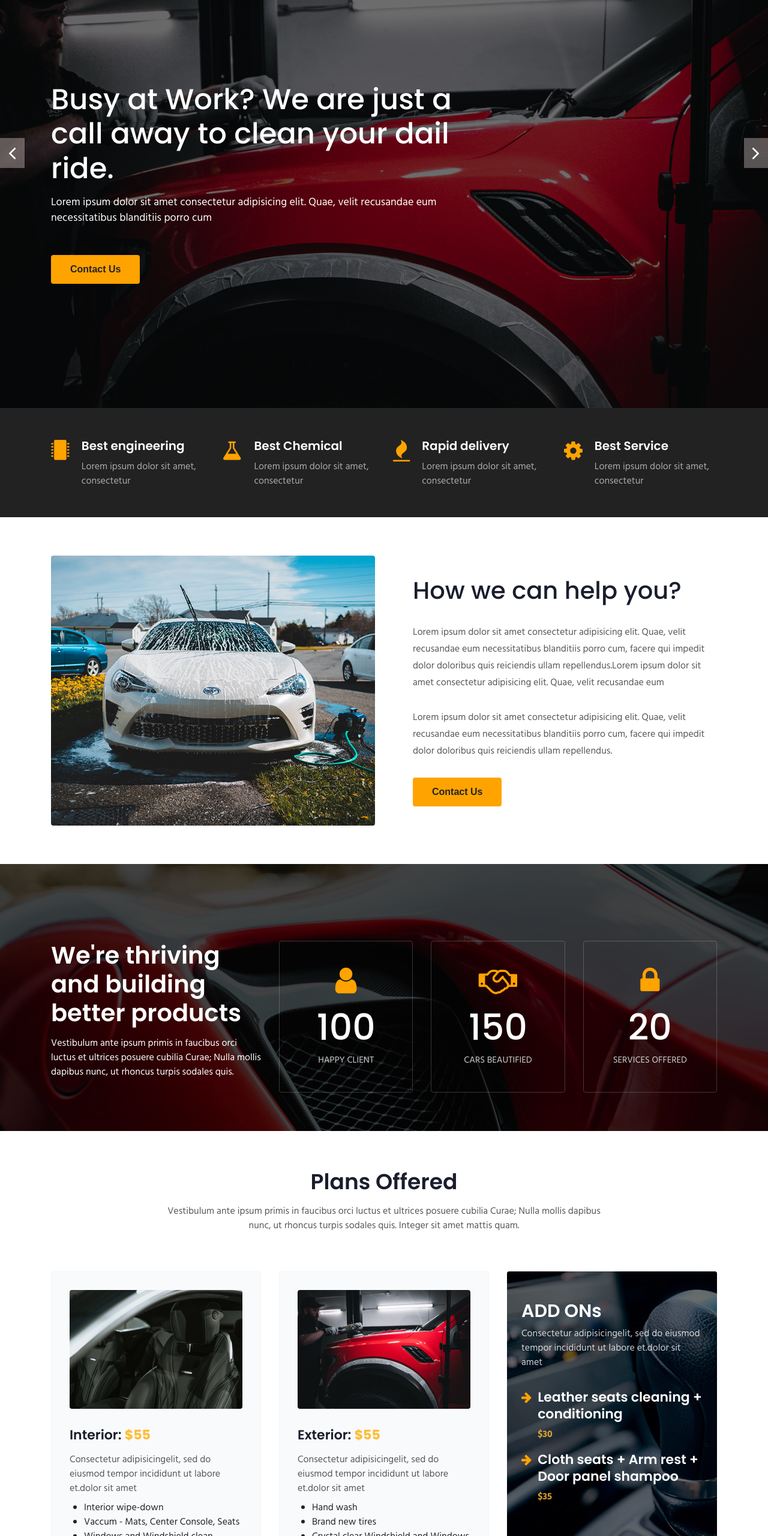
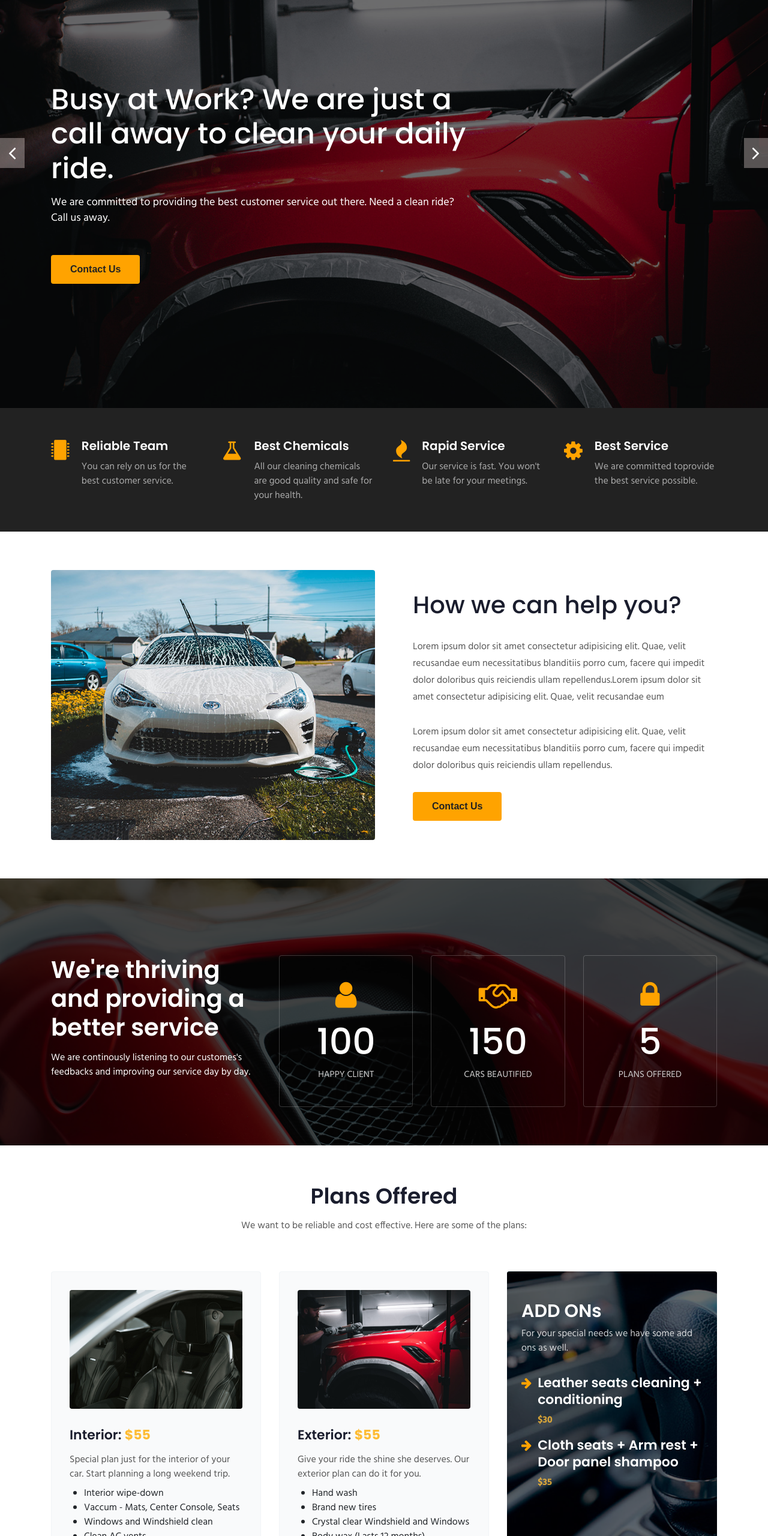
Before and after one commit to hawkeyedetailing/hawkeyedetailing, a plain HTML site: page index.html in a window 1280 px wide. Shown: the part 120-2680 px from the top of the page at 60% size. Drawn offline with nearby package versions, Linux system fonts and the light colour scheme.

Commit message:
Content updated

```diff
--- a/assets/css/style.scss
+++ b/assets/css/style.scss
@@ -9,3 +9,9 @@
   color: #FEBC35!important;
   font-weight: bold
 }
+.imgfeed{
+  img{
+    max-height: 100px;
+    display: inline-block;
+  }
+}
--- a/index.html
+++ b/index.html
@@ -6,7 +6,7 @@
     <link rel="shortcut icon" href="assets/images/favicon.png"/>
 		<meta name="viewport" content="width=device-width, initial-scale=1, shrink-to-fit=no">
 		<title>Hawk Eye - Auto Detailing in Canada</title>
-    <meta name="description" content="Busy at Work? We are just a call away to clean your dail ride."/>
+    <meta name="description" content="Busy at Work? We are just a call away to clean your daily ride."/>
     <meta name="keywords" content="auto car detailing, car detailing, auto detailing"/>
     <meta name="author" content="Gagandeep Singh"/>
     <meta name="copyright" content="Hawk Eye Detailing"/>
@@ -39,6 +39,9 @@
 							<li class="nav-item">
 								<a class="nav-link" href="#contact">Contact</a>
 							</li>
+							<li class="nav-item">
+								<a class="btn btn-secondary" href="feedback.html">Feedback</a>
+							</li>
 						</ul>
 					</div>
 				</div>
@@ -54,8 +57,8 @@
 								<div class="banner-info">
 									<div class="container">
 										<div class="banner-info-bg mr-auto">
-											<h5>Busy at Work? We are just a call away to clean your dail ride.</h5>
-											<p>Lorem ipsum dolor sit amet consectetur adipisicing elit. Quae, velit recusandae eum necessitatibus blanditiis porro cum</p>
+											<h5>Busy at Work? We are just a call away to clean your daily ride.</h5>
+											<p>We are committed to providing the best customer service out there. Need a clean ride? Call us away.</p>
 											<a class="btn btn-secondary btn-theme2 mt-md-5 mt-4" href="#contact">Contact Us</a>
 										</div>
 									</div>
@@ -69,8 +72,8 @@
 								<div class="banner-info">
 									<div class="container">
 										<div class="banner-info-bg mr-auto">
-											<h5>Fast and Reliable Car services</h5>
-											<p>Lorem ipsum dolor sit amet consectetur adipisicing elit. Quae, velit recusandae eum necessitatibus blanditiis porro cum</p>
+											<h5>Busy at Work? We are just a call away to clean your daily ride.</h5>
+											<p>We are committed to providing the best customer service out there. Need a clean ride? Call us away.</p>
                       <a class="btn btn-secondary btn-theme2 mt-md-5 mt-4" href="#services">Our Services</a>
 										</div>
 									</div>
@@ -84,8 +87,8 @@
 								<div class="banner-info">
 									<div class="container">
 										<div class="banner-info-bg mr-auto">
-											<h5>A company involved in service, maintenance</h5>
-											<p>Lorem ipsum dolor sit amet consectetur adipisicing elit. Quae, velit recusandae eum necessitatibus blanditiis porro cum</p>
+											<h5>Busy at Work? We are just a call away to clean your daily ride.</h5>
+											<p>We are committed to providing the best customer service out there. Need a clean ride? Call us away.</p>
 											<a class="btn btn-secondary btn-theme2 mt-md-5 mt-4" href="#about">About Us</a>
 										</div>
 									</div>
@@ -99,8 +102,8 @@
 								<div class="banner-info">
 									<div class="container">
 										<div class="banner-info-bg mr-auto">
-											<h5>We're thriving and building better products</h5>
-											<p>Lorem ipsum dolor sit amet consectetur adipisicing elit. Quae, velit recusandae eum necessitatibus blanditiis porro cum</p>
+											<h5>Busy at Work? We are just a call away to clean your daily ride.</h5>
+											<p>We are committed to providing the best customer service out there. Need a clean ride? Call us away.</p>
                       <a class="btn btn-secondary btn-theme2 mt-md-5 mt-4" href="#about">Read More</a>
                     </section>
 										</div>
@@ -158,8 +161,8 @@
 							<div class="float-lt feature-gd">
 								<div class="icon"> <span class="fa fa-microchip" aria-hidden="true"></span></div>
 								<div class="icon-info">
-									<h5>Best engineering</h5>
-									<p class="mt-2">Lorem ipsum dolor sit amet, consectetur </p>
+									<h5>Reliable Team</h5>
+									<p class="mt-2">You can rely on us for the best customer service.</p>
 								</div>
 							</div>
 						</div>
@@ -167,8 +170,8 @@
 							<div class="float-mid feature-gd">
 								<div class="icon"> <span class="fa fa-flask" aria-hidden="true"></span></div>
 								<div class="icon-info">
-									<h5>Best Chemical</h5>
-									<p class="mt-2">Lorem ipsum dolor sit amet, consectetur </p>
+									<h5>Best Chemicals</h5>
+									<p class="mt-2">All our cleaning chemicals are good quality and safe for your health.</p>
 								</div>
 							</div>
 						</div>
@@ -176,8 +179,8 @@
 							<div class="float-rt feature-gd">
 								<div class="icon"> <span class="fa fa-fire" aria-hidden="true"></span></div>
 								<div class="icon-info">
-									<h5>Rapid delivery</h5>
-									<p class="mt-2">Lorem ipsum dolor sit amet, consectetur </p>
+									<h5>Rapid Service</h5>
+									<p class="mt-2">Our service is fast. You won't be late for your meetings.</p>
 								</div>
 							</div>
 						</div>
@@ -186,7 +189,7 @@
 								<div class="icon"> <span class="fa fa-cog" aria-hidden="true"></span></div>
 								<div class="icon-info">
 									<h5>Best Service</h5>
-									<p class="mt-2">Lorem ipsum dolor sit amet, consectetur </p>
+									<p class="mt-2">We are committed toprovide the best service possible.</p>
 								</div>
 							</div>
 						</div>
@@ -217,8 +220,8 @@
 				<div class="container py-md-3">
 					<div class="row pt-lg-5 mt-lg-3">
 						<div class="col-lg-4 features-with-17-left_sur">
-							<h4 class="lft-head">We're thriving and building better products</h4>
-							<p>Vestibulum ante ipsum primis in faucibus orci luctus et ultrices posuere cubilia Curae; Nulla mollis dapibus nunc, ut rhoncus turpis sodales quis.</p>
+							<h4 class="lft-head">We're thriving and providing a better service</h4>
+							<p>We are continously listening to our customes's feedbacks and improving our service day by day.</p>
 						</div>
 						<div class="col-lg-8 my-lg-0 my-5 align-self-center features-with-17-right_sur">
 							<div class="features-with-17-right-tp_sur text-center">
@@ -244,8 +247,8 @@
 									<span class="fa fa-lock s3"></span>
 								</div>
 								<div class="features-with-17-left2">
-									<h6>20</h6>
-									<p>SERVICES OFFERED</p>
+									<h6>5</h6>
+									<p>PLANS OFFERED</p>
 								</div>
 							</div>
 						</div>
@@ -259,10 +262,7 @@
 				<div class="container py-md-3">
 					<div class="heading text-center mx-auto">
 						<h3 class="head">Plans Offered</h3>
-						<p class="my-3 head"> Vestibulum ante ipsum primis in faucibus orci luctus et ultrices posuere cubilia Curae;
-							Nulla mollis dapibus nunc, ut rhoncus
-							turpis sodales quis. Integer sit amet mattis quam.
-						</p>
+						<p class="my-3 head">We want to be reliable and cost effective. Here are some of the plans:</p>
 					</div>
 					<div class="fea-gd-vv text-center row mt-5 pt-3">
 						<div class="col-lg-4 col-md-6">
@@ -270,7 +270,7 @@
 								<a href="" class="disabled-link"><img src="assets/images/g1.jpg" class="img-responsive" alt=""></a>
 								<div class="float-lt feature-gd">
 									<h3><a href="services.html" class="disabled-link">Interior: <span class="colored">$55</span></a> </h3>
-									<p> Consectetur adipisicingelit, sed do eiusmod tempor incididunt ut labore et.dolor sit amet </p>
+									<p>Special plan just for the interior of your car. Start planning a long weekend trip.</p>
 									<ul class="ml-4 mt-2">
                     <li>Interior wipe-down</li>
                     <li>Vaccum - Mats, Center Console, Seats</li>
@@ -286,7 +286,7 @@
 								<a href="services.html"><img src="assets/images/g2.jpg" class="img-responsive" alt=""></a>
 								<div class="float-lt feature-gd">
                   <h3><a href="services.html" class="disabled-link">Exterior: <span class="colored">$55</span></a> </h3>
-									<p> Consectetur adipisicingelit, sed do eiusmod tempor incididunt ut labore et.dolor sit amet </p>
+									<p>Give your ride the shine she deserves. Our exterior plan can do it for you.</p>
 									<ul class="ml-4 mt-2">
                     <li>Hand wash</li>
                     <li>Brand new tires</li>
@@ -300,7 +300,7 @@
 						<div class="col-lg-4 col-md-6 mt-lg-0 mt-5">
 							<div class="float-top-1 text-left pl-4 pr-4 py-5">
 								<h4 class="">ADD ONs</h4>
-								<p class="mt-2">Consectetur adipisicingelit, sed do eiusmod tempor incididunt ut labore et.dolor sit amet </p>
+								<p class="mt-2">For your special needs we have some add ons as well.</p>
 								<div class="top-right mt-4 pt-2">
 									<div class="icon-left pt-1">
 										<span class="fa fa-arrow-right"></span>
@@ -326,7 +326,6 @@
 								<a href="services.html" class="disabled-link"><img src="assets/images/g3.jpg" class="img-responsive" alt=""></a>
 								<div class="float-lt feature-gd">
                   <h3><a href="services.html" class="disabled-link">Basic Pack: <span class="colored">$105</span></a> </h3>
-									<p> Consectetur adipisicingelit, sed do eiusmod tempor incididunt ut labore et.dolor sit amet </p>
 									<ul class="ml-4 mt-2">
                     <li>Full body wash</li>
                     <li>Wheel clean</li>
@@ -343,7 +342,6 @@
 								<a href="services.html" class="disabled-link"><img src="assets/images/g7.jpg" class="img-responsive" alt=""></a>
 								<div class="float-lt feature-gd">
 									<h3><a href="services.html" class="disabled-link">Pro Pack: <span class="colored">$135</span></a> </h3>
-									<p> Consectetur adipisicingelit, sed do eiusmod tempor incididunt ut labore et.dolor sit amet </p>
                   <ul class="ml-4 mt-2">
                     <li><strong>Basic package +</strong></li>
                     <li>Exterior plastic polish</li>
@@ -359,7 +357,6 @@
 								<a href="services.html" class="disabled-link"><img src="assets/images/g6.jpg" class="img-responsive" alt=""></a>
 								<div class="float-lt feature-gd">
 									<h3><a href="services.html" class="disabled-link">Premium Package: <span class="colored">$170</span></a> </h3>
-									<p> Consectetur adipisicingelit, sed do eiusmod tempor incididunt ut labore et.dolor sit amet </p>
                   <ul class="ml-4 mt-2">
                     <li><strong>Basic and Pro package +</strong></li>
                     <li>Degrease all body paint and tires</li>
@@ -472,7 +469,7 @@
 						<div class="footer-list-29 footer-1">
 							<h6 class="footer-title-29">About Us</h6>
 							<ul>
-								<p>Busy at Work? We are just a call away to clean your dail ride.</p>
+								<p>Busy at Work? We are just a call away to clean your daily ride.</p>
 							</ul>
 							<div class="main-social-footer-29">
 								<h6 class="footer-title-29">Social Links</h6>
```
Also changed, not shown: feedback.html (added, +108 -0 lines), assets/css/style.min.css.
